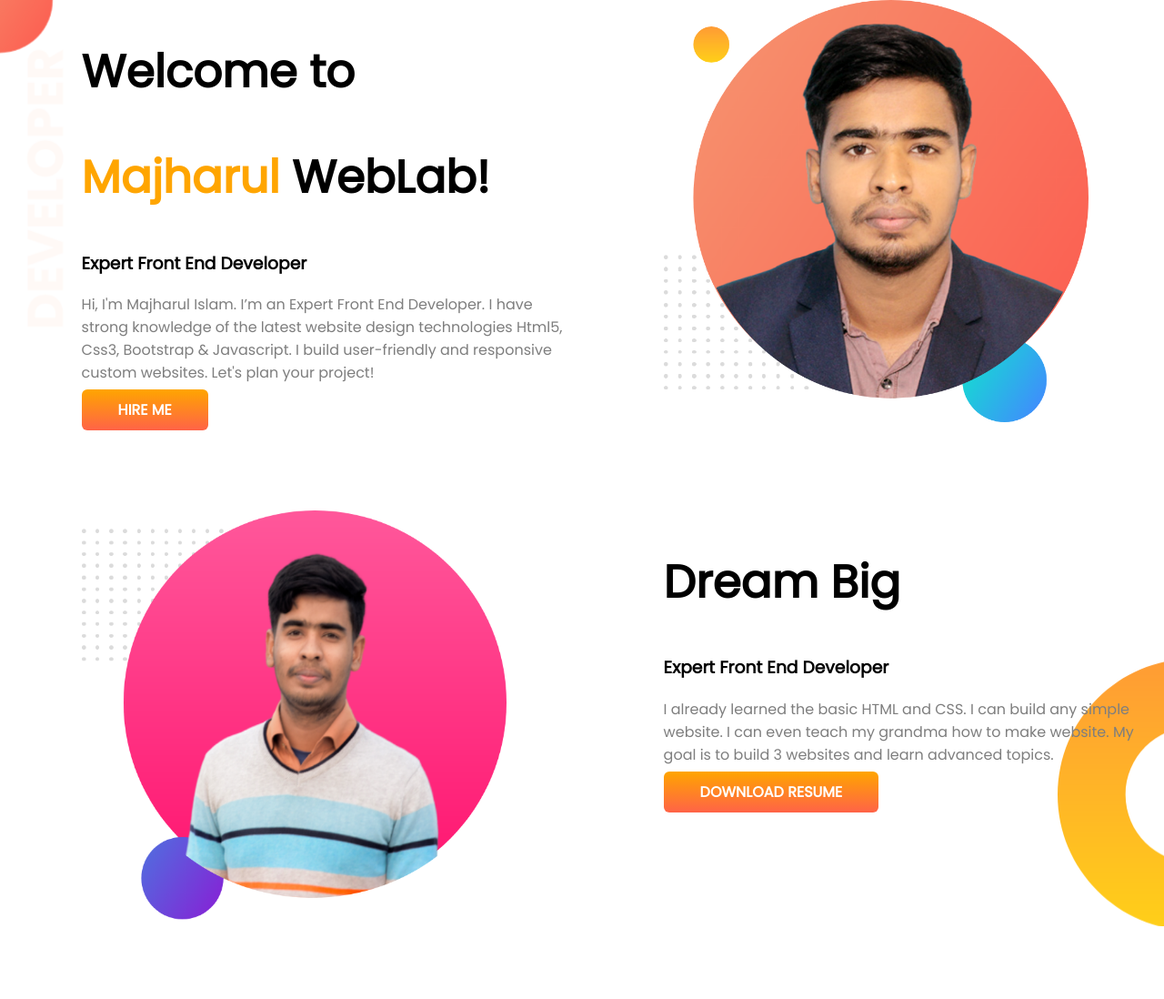
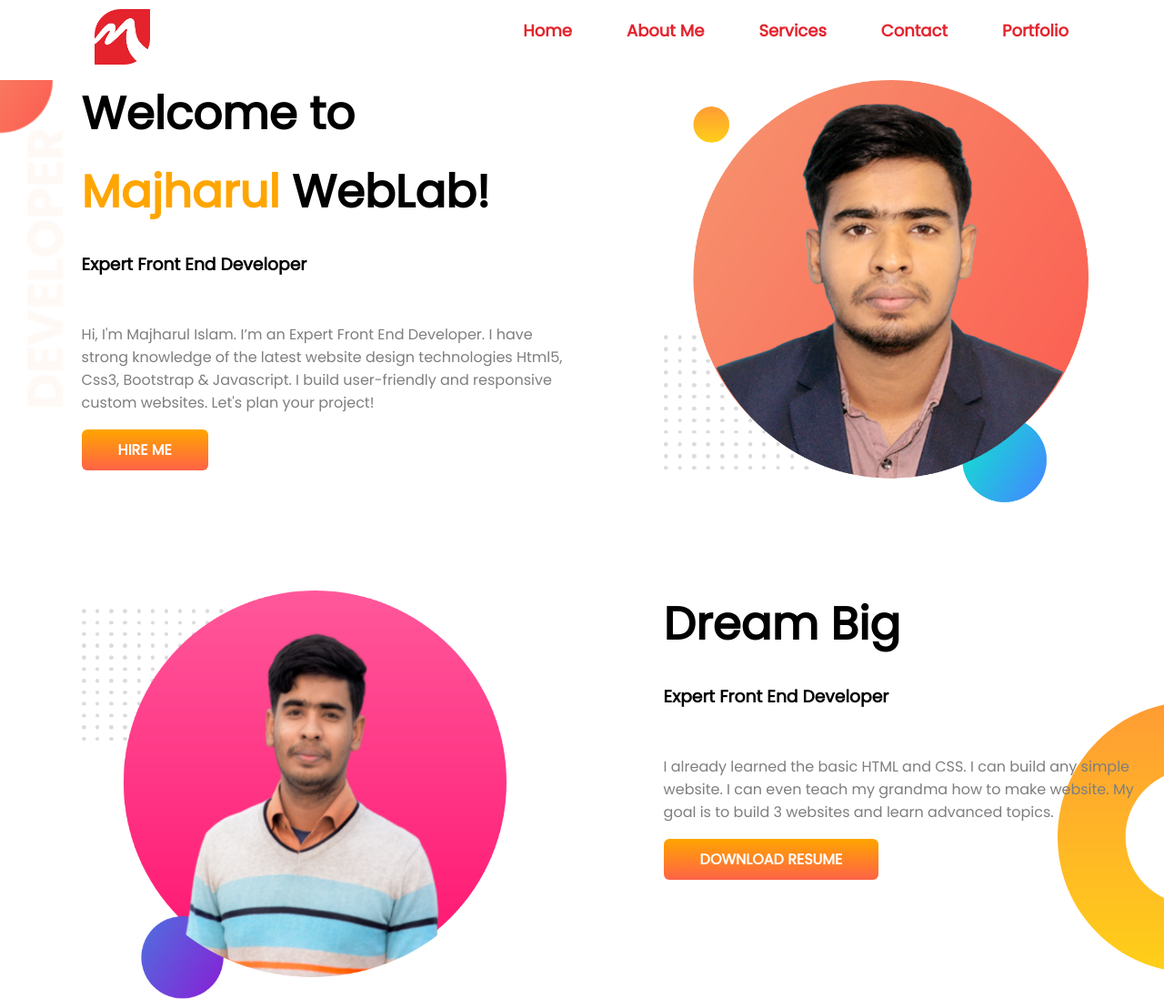
Before and after one commit to majharul-web/developer-portfolio, a plain HTML site: page index.html in a window 1280 px wide. Shown: the top 1098 px of the page at 91% size. Drawn offline with Linux system fonts and the light colour scheme.

Commit message:
some upgrade all site

```diff
--- a/index.html
+++ b/index.html
@@ -19,6 +19,29 @@
     <link rel="stylesheet" href="style.css" />
   </head>
   <body>
+    <!-- navbar -->
+    <section class="navbar">
+      <div class="nav">
+        <!-- logo -->
+        <div class="logo">
+          <a href="https://www.facebook.com/Majharuljony357" target="blank">
+            <img src="img/fav me 2.png" alt="">
+          </a>
+        </div>
+
+        <!-- menu -->
+        <div class="menubar">
+          <ul>
+            <li><a href="#">Home</a></li>
+            <li><a href="#">About Me</a></li>
+            <li><a href="#">Services</a></li>
+            <li><a href="#">Contact</a></li>
+            <li><a href="#">Portfolio</a></li>
+          </ul>
+        </div>
+      </div>
+    </section>
+
     <!-- header section -->
     <section class="header-section flex-box">
       <!-- text section -->
@@ -88,7 +111,7 @@
 
         <!-- exp-bottom right -->
         <div id="exp-item2" class="exp-item">
-          <h2>Baby Web Developer</h2>
+          <h2>Junior Web Developer</h2>
           <h3 class="orange-color">2020-2021 | Programming Hero Learner</h3>
           <p>
             They didn't offer me a job. But I made myself as a remove web developer. I made their website and
--- a/style.css
+++ b/style.css
@@ -1,17 +1,66 @@
 /* all body */
+* {
+  margin: 0;
+  padding: 0;
+  box-sizing: border-box;
+}
 body {
   font-family: "Poppins", sans-serif;
-  margin: 0;
-  padding: 0;
 }
+
 h1 {
   font-size: 50px;
+  padding-bottom: 2%;
 }
 h2 {
   font-size: 30px;
+  padding-top: 5%;
+}
+h3 {
+  padding: 3% 0;
 }
 .orange-color {
   color: orange;
+}
+
+/* navbar */
+
+.nav {
+  display: flex;
+  justify-content: space-between;
+}
+
+.logo a img {
+  width: 50%;
+  padding: 10px 0px 10px 104px;
+}
+.menubar {
+}
+.menubar ul {
+  display: flex;
+  list-style-type: none;
+  margin: 20px 75px 0 0;
+}
+
+.menubar ul li {
+  margin: 0 20px;
+}
+.menubar ul li a {
+  text-decoration: none;
+  padding: 10px;
+  font-size: 18px;
+  color: #e4232c;
+  font-weight: 700;
+  position: relative;
+}
+.menubar ul li a:hover::after {
+  content: " ";
+  position: absolute;
+  width: 8vh;
+  border-bottom: 5px solid #ffb526;
+  bottom: 0;
+  left: 50%;
+  transform: translateX(-50%);
 }
 
 /* header section */
@@ -29,6 +78,7 @@ h2 {
 }
 p {
   color: #7e7e7e;
+  margin: 6% 0 5% 0;
 }
 
 .half-width img {
@@ -50,7 +100,7 @@ p {
   background-image: url(img/dream-bg.png);
   background-repeat: no-repeat;
   background-position: right;
-  background-position-y: 103%;
+  background-position-y: 77%;
 }
 .dream-p {
   padding-right: 12%;
@@ -60,7 +110,7 @@ p {
 .experience-section {
   background-image: url(img/exp-bg.png);
   background-repeat: no-repeat;
-  background-position-y: 200px;
+  background-position-y: 165px;
 }
 .exp-item {
   width: 40%;
```
Also changed, not shown: img/fav me 2.png (added), img/fav me 3png.png (added), img/fav me.png (added).
